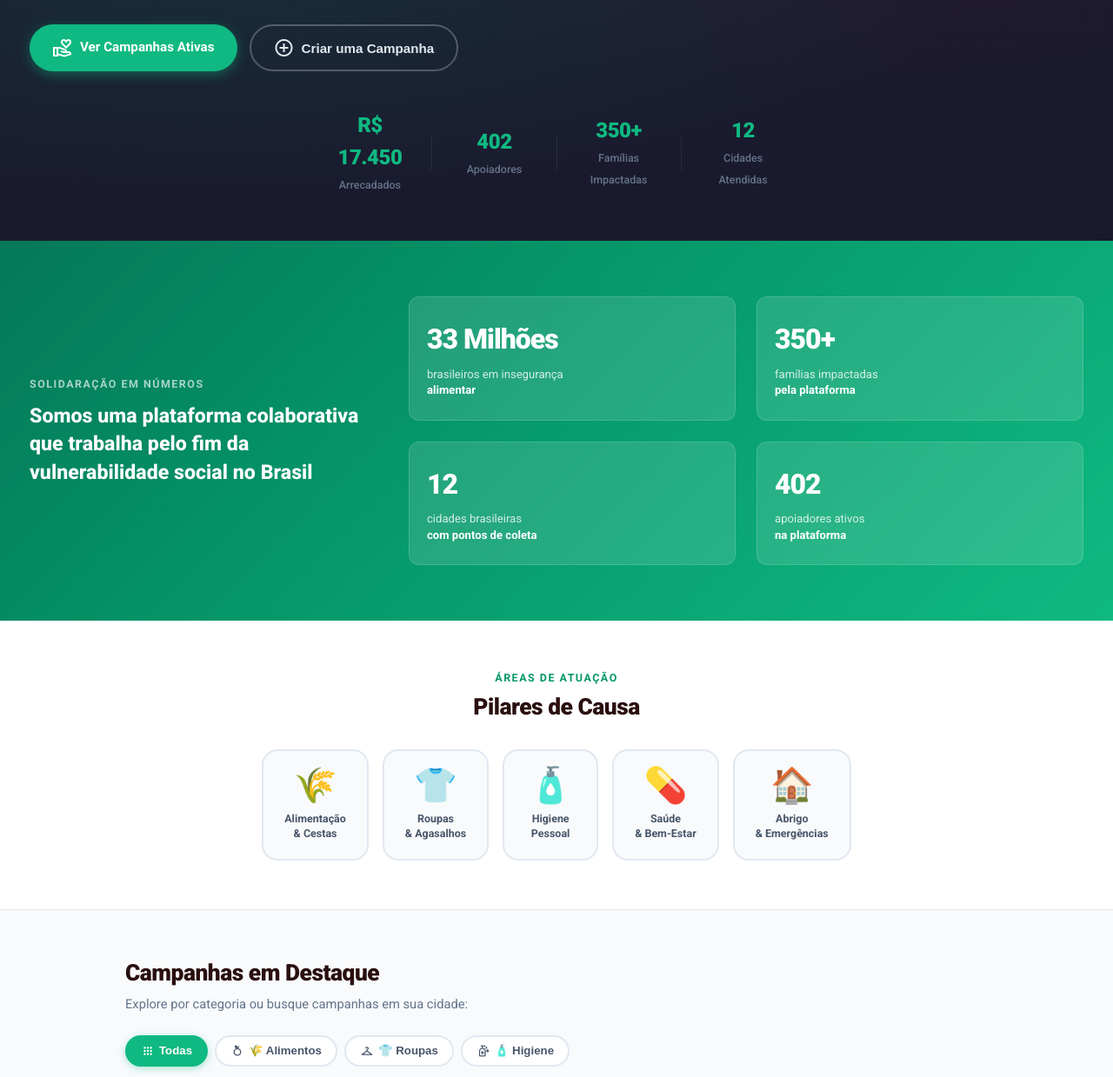
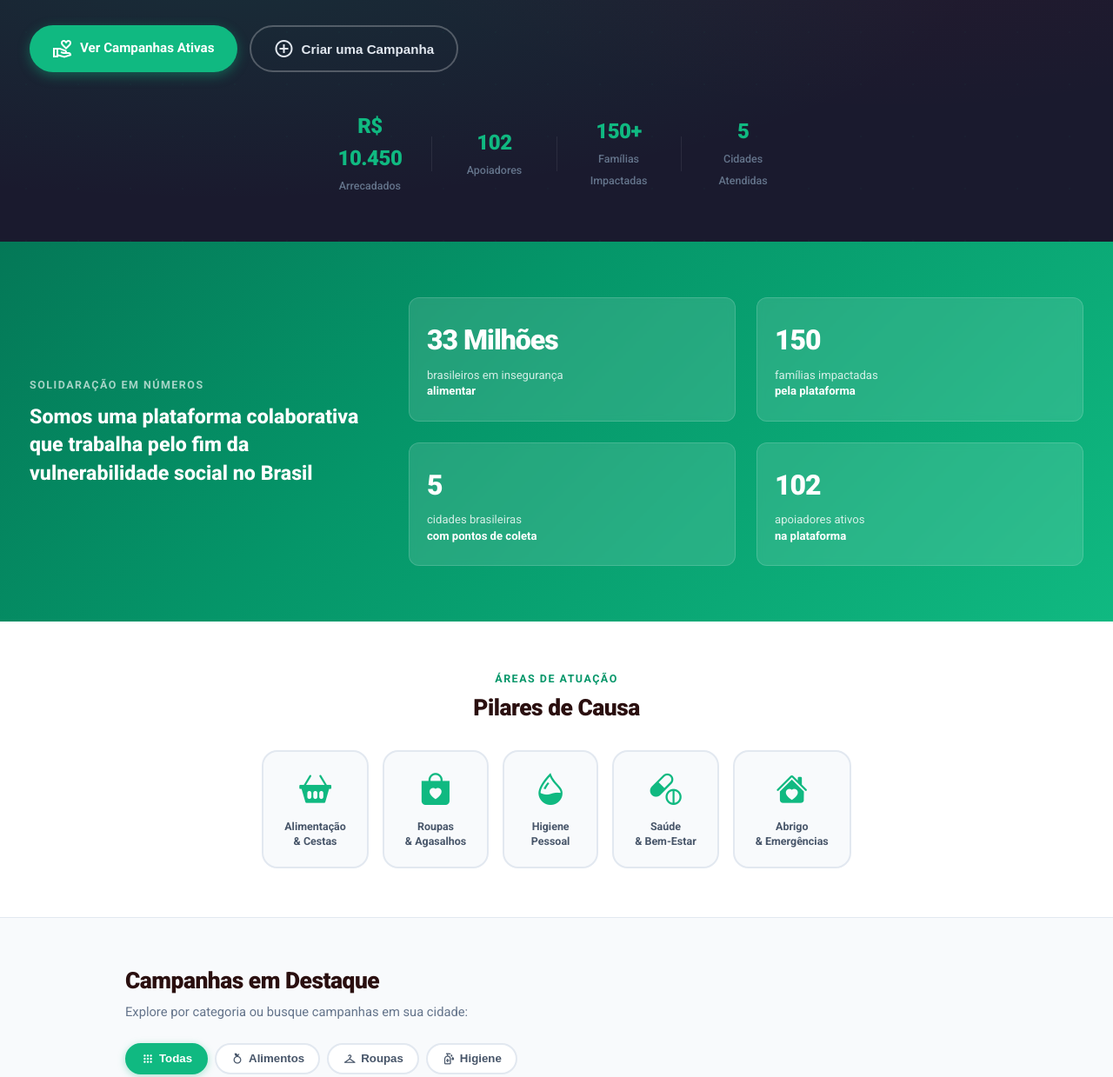
Before and after one commit to wilsonmads/elo, a plain HTML site: page index.html in a window 1280 px wide. Shown: the part 468-1707 px from the top of the page at 87% size. Drawn offline with nearby package versions, Linux system fonts and the light colour scheme; no server answers.

Commit message:
Atualizaçoes gerais: mudança na sessao de emojs para icones do bootstrap

```diff
--- a/css/styles.css
+++ b/css/styles.css
@@ -156,8 +156,8 @@ a {
 
 /* Nav Principal */
 .sa-header-main {
-  background-color: var(--sa-bg-header);
-  border-bottom: 1px solid #e2e8f0;
+  background-color: #e3f7dc;
+  border-bottom: 2px solid #ff0000;
 }
 
 .sa-header-main .sa-header-container {
@@ -634,8 +634,33 @@ a {
 }
 
 .sa-pilar-icon {
-  font-size: 2.5rem;
+  font-size: 2.3rem;
   line-height: 1;
+  display: flex;
+  align-items: center;
+  justify-content: center;
+  color: var(--sa-green-primary);
+  height: 48px;
+  width: 48px;
+  margin: 0 auto;
+  transition: transform 0.25s ease, color 0.25s ease;
+}
+
+.sa-pilar-icon i {
+  display: inline-block;
+  line-height: 1;
+}
+
+.sa-pilar-icon img {
+  width: 42px;
+  height: 42px;
+  object-fit: contain;
+  display: block;
+}
+
+.sa-pilar-item a:hover .sa-pilar-icon {
+  transform: scale(1.18);
+  color: var(--sa-green-dark);
 }
 
 .sa-pilar-item p {
--- a/index.html
+++ b/index.html
@@ -4,11 +4,7 @@
 <head>
   <meta charset="UTF-8">
   <meta name="viewport" content="width=device-width, initial-scale=1.0">
-  <title>
-    <style color="green">
-      Solidar
-    </style>Ação | Plataforma Colaborativa de Doações Solidárias
-  </title>
+  <title>SolidarAção | Plataforma Colaborativa de Doações Solidárias</title>
   <meta name="description"
     content="SolidarAção — plataforma colaborativa de doações solidárias para famílias em vulnerabilidade social. Doe alimentos, roupas e itens de higiene via PIX ou em mantimentos físicos.">
   <meta name="keywords"
@@ -21,6 +17,8 @@
   <link
     href="https://fonts.googleapis.com/css2?family=Material+Symbols+Outlined:opsz,wght,FILL,GRAD@20..48,100..700,0..1,-50..200"
     rel="stylesheet" />
+  <!-- Bootstrap Icons CDN -->
+  <link rel="stylesheet" href="https://cdn.jsdelivr.net/npm/bootstrap-icons@1.11.3/font/bootstrap-icons.min.css">
 
   <link rel="stylesheet" href="css/styles.css">
   <link rel="icon" type="image/png" href="docs/heart-handshake.png">
@@ -118,22 +116,22 @@
       <!-- Stats flutuantes no hero -->
       <div class="sa-hero-stats-bar">
         <div class="sa-hero-stat">
-          <strong id="stat-total-arrecadado">R$ 17.450</strong>
+          <strong id="stat-total-arrecadado">R$ 10.450</strong>
           <span>Arrecadados</span>
         </div>
         <div class="sa-hero-stat-divider"></div>
         <div class="sa-hero-stat">
-          <strong id="stat-total-doadores">402</strong>
+          <strong id="stat-total-doadores">102</strong>
           <span>Apoiadores</span>
         </div>
         <div class="sa-hero-stat-divider"></div>
         <div class="sa-hero-stat">
-          <strong id="stat-total-familias">350+</strong>
+          <strong id="stat-total-familias">150+</strong>
           <span>Famílias Impactadas</span>
         </div>
         <div class="sa-hero-stat-divider"></div>
         <div class="sa-hero-stat">
-          <strong>12</strong>
+          <strong>5</strong>
           <span>Cidades Atendidas</span>
         </div>
       </div>
@@ -154,15 +152,15 @@
             <p>brasileiros em insegurança<br><b>alimentar</b></p>
           </div>
           <div class="sa-counter-item">
-            <strong class="sa-counter-num" data-target="350">0</strong>
+            <strong class="sa-counter-num" data-target="150">0</strong>
             <p>famílias impactadas<br><b>pela plataforma</b></p>
           </div>
           <div class="sa-counter-item">
-            <strong class="sa-counter-num" data-target="12">0</strong>
+            <strong class="sa-counter-num" data-target="5">0</strong>
             <p>cidades brasileiras<br><b>com pontos de coleta</b></p>
           </div>
           <div class="sa-counter-item">
-            <strong class="sa-counter-num" data-target="402">0</strong>
+            <strong class="sa-counter-num" data-target="102">0</strong>
             <p>apoiadores ativos<br><b>na plataforma</b></p>
           </div>
         </div>
@@ -179,31 +177,31 @@
         <ul class="sa-pilares-list" role="list">
           <li class="sa-pilar-item">
             <a href="#section-campanhas" data-filter="alimentos">
-              <div class="sa-pilar-icon">🌾</div>
+              <div class="sa-pilar-icon"><i class="bi bi-basket2-fill"></i></div>
               <p>Alimentação<br>& Cestas</p>
             </a>
           </li>
           <li class="sa-pilar-item">
             <a href="#section-campanhas" data-filter="roupas">
-              <div class="sa-pilar-icon">👕</div>
+              <div class="sa-pilar-icon"><i class="bi bi-bag-heart-fill"></i></div>
               <p>Roupas<br>& Agasalhos</p>
             </a>
           </li>
           <li class="sa-pilar-item">
             <a href="#section-campanhas" data-filter="higiene">
-              <div class="sa-pilar-icon">🧴</div>
+              <div class="sa-pilar-icon"><i class="bi bi-droplet-half"></i></div>
               <p>Higiene<br>Pessoal</p>
             </a>
           </li>
           <li class="sa-pilar-item">
             <a href="#section-campanhas" data-filter="saude">
-              <div class="sa-pilar-icon">💊</div>
+              <div class="sa-pilar-icon"><i class="bi bi-capsule-pill"></i></div>
               <p>Saúde<br>& Bem-Estar</p>
             </a>
           </li>
           <li class="sa-pilar-item">
             <a href="#section-campanhas" data-filter="abrigo">
-              <div class="sa-pilar-icon">🏠</div>
+              <div class="sa-pilar-icon"><i class="bi bi-house-heart-fill"></i></div>
               <p>Abrigo<br>& Emergências</p>
             </a>
           </li>
@@ -228,13 +226,13 @@
           <span class="material-symbols-outlined">apps</span> Todas
         </button>
         <button class="sa-pill-btn" data-cat="alimentos">
-          <span class="material-symbols-outlined">nutrition</span> 🌾 Alimentos
+          <span class="material-symbols-outlined">nutrition</span> Alimentos
         </button>
         <button class="sa-pill-btn" data-cat="roupas">
-          <span class="material-symbols-outlined">checkroom</span> 👕 Roupas
+          <span class="material-symbols-outlined">checkroom</span> Roupas
         </button>
         <button class="sa-pill-btn" data-cat="higiene">
-          <span class="material-symbols-outlined">sanitizer</span> 🧴 Higiene
+          <span class="material-symbols-outlined">sanitizer</span> Higiene
         </button>
       </nav>
 
```
